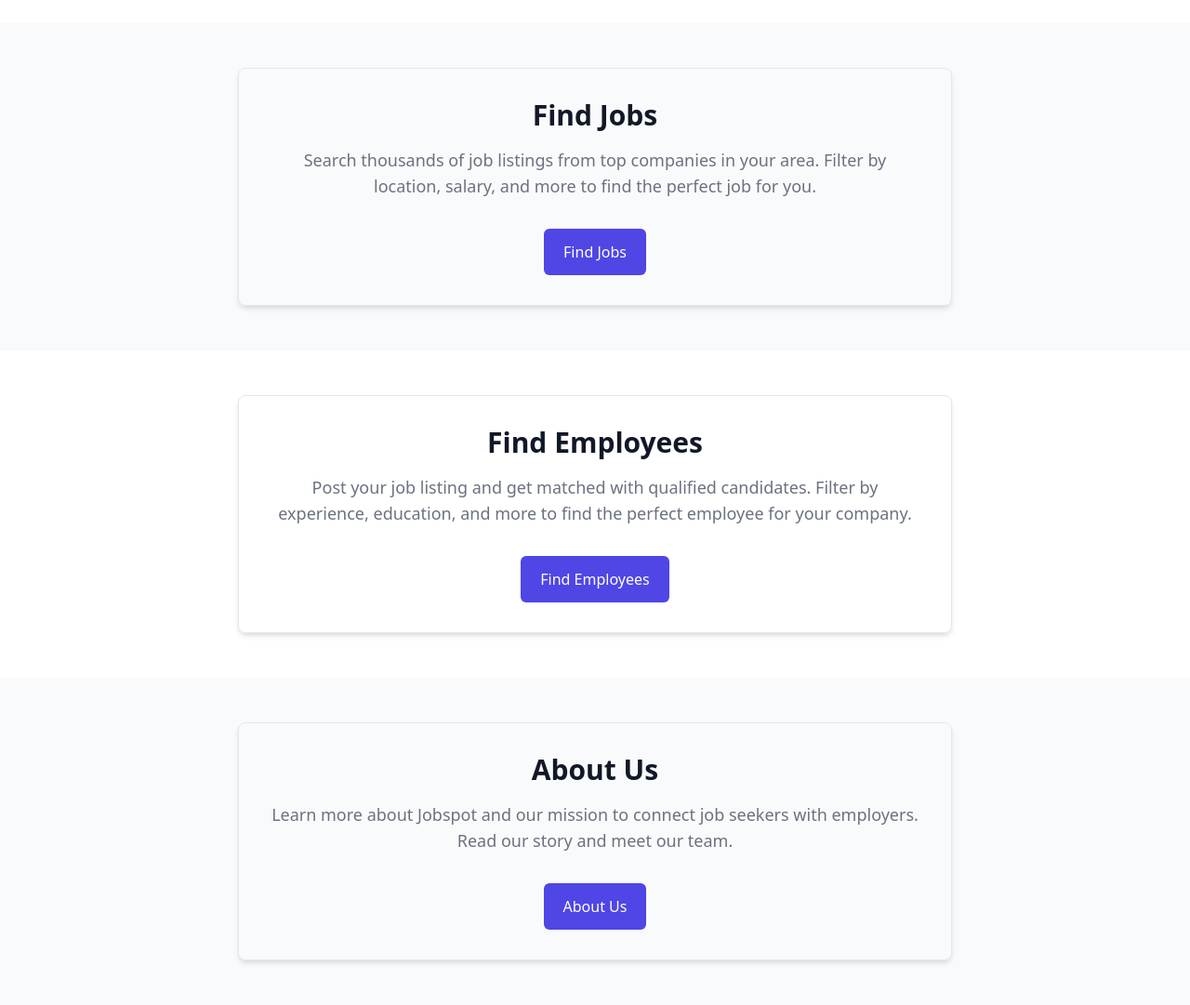
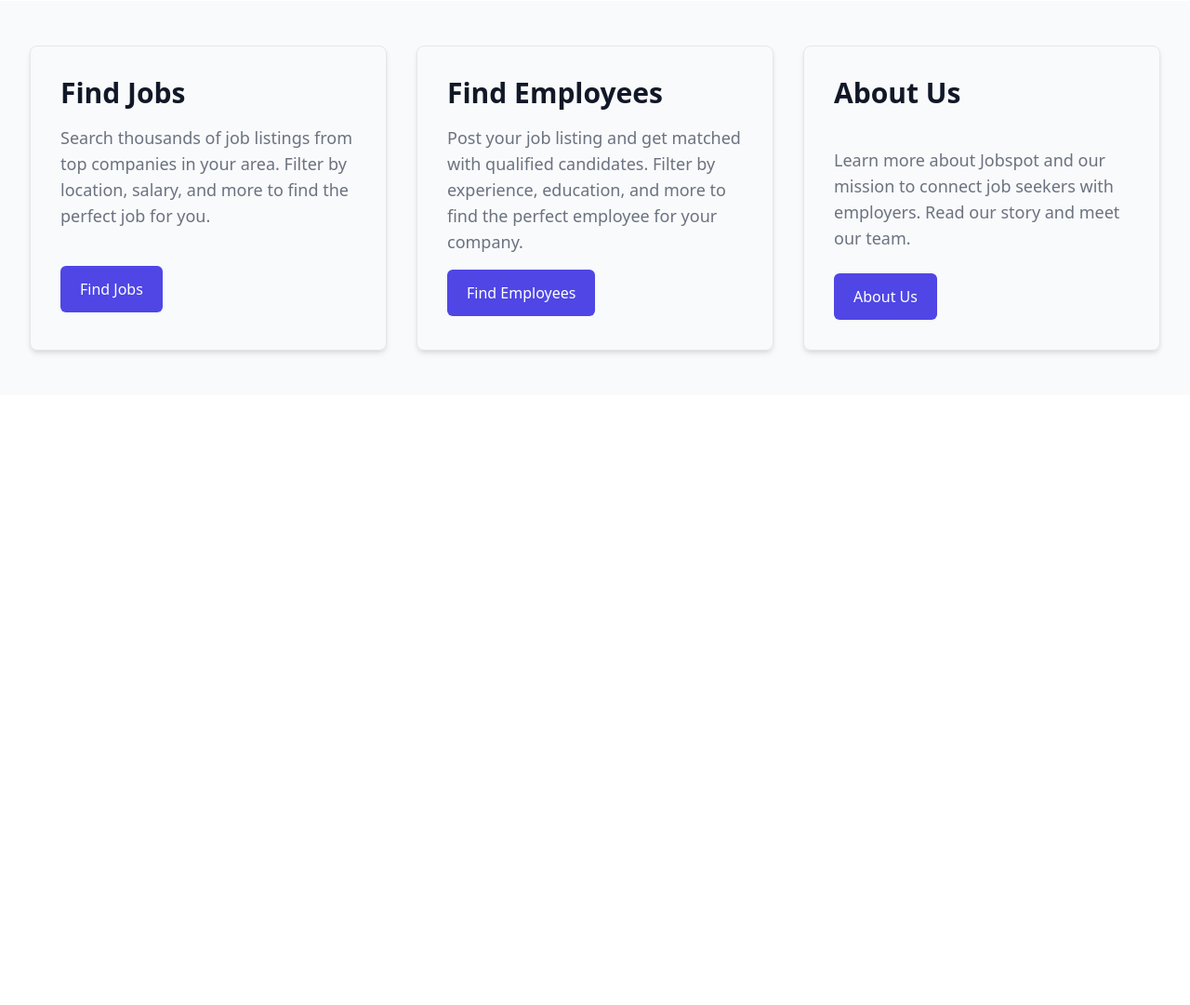
Before and after one commit to Lythical1/backend-eind-project, a PHP site: page / in a window 1280 px wide. Shown: the part 535-1616 px from the top of the page at 93% size. After the commit the page ends 917 px from the top, so only its background shows below. Run offline with PHP 8.4, Linux system fonts and the light colour scheme.

Commit message:
changed the cards so that the buttons align horizontally

```diff
--- a/index.php
+++ b/index.php
@@ -15,11 +15,10 @@ include_once "connector.php";
 <body class="bg-gray-100">
     <?php include_once "navbar.php" ?>
 
-
     <div class="bg-white">
         <div class="max-w-7xl mx-auto py-12 px-4 sm:px-6 lg:py-16 lg:px-8">
-            <div class="lg:grid lg:grid-cols-2 lg:gap-8 lg:items-center">
-                <div>
+            <div class="lg:flex lg:justify-between lg:items-center">
+                <div class="lg:w-2/3">
                     <h2 class="text-3xl font-extrabold text-gray-900 sm:text-4xl">
                         Find Your Next Job or Employee
                     </h2>
@@ -36,13 +35,8 @@ include_once "connector.php";
                         </div>
                     </div>
                 </div>
-                <div class="mt-10 -mx-4 relative lg:mt-0" aria-hidden="true">
-                    <svg class="absolute left-1/2 transform -translate-x-1/2 translate-y-16 lg:hidden" width="784"
-                        height="404" fill="none" viewBox="0 0 784 404">
-
-
-                    </svg>
-                    <img class="relative mx-auto" width="490"
+                <div class="mt-10 lg:w-1/3">
+                    <img class="w-full rounded-lg shadow-md"
                         src="https://tailwindui.com/img/component-images/full-width-with-sidebar.jpg" alt="">
                 </div>
             </div>
@@ -51,7 +45,7 @@ include_once "connector.php";
 
     <div class="bg-gray-50">
         <div class="max-w-7xl mx-auto py-12 px-4 sm:px-6 lg:px-8">
-            <div class="max-w-3xl mx-auto text-center">
+            <div class="grid grid-cols-1 gap-8 sm:grid-cols-2 lg:grid-cols-3">
                 <div class="border rounded-lg p-8 shadow-md">
                     <h2 class="text-3xl font-extrabold text-gray-900">
                         Find Jobs
@@ -62,17 +56,10 @@ include_once "connector.php";
                         more to find the perfect job for you.
                     </p>
                     <a href="find_job.php"
-                        class="mt-8 w-full inline-flex items-center justify-center px-5 py-3 border border-transparent text-base font-medium rounded-md text-white bg-indigo-600 hover:bg-indigo-700 sm:w-auto">
+                        class="mt-10 w-full inline-flex items-center justify-center px-5 py-3 border border-transparent text-base font-medium rounded-md text-white bg-indigo-600 hover:bg-indigo-700 sm:w-auto">
                         Find Jobs
                     </a>
                 </div>
-            </div>
-        </div>
-    </div>
-
-    <div class="bg-white">
-        <div class="max-w-7xl mx-auto py-12 px-4 sm:px-6 lg:px-8">
-            <div class="max-w-3xl mx-auto text-center">
                 <div class="border rounded-lg p-8 shadow-md">
                     <h2 class="text-3xl font-extrabold text-gray-900">
                         Find Employees
@@ -83,28 +70,21 @@ include_once "connector.php";
                         and more to find the perfect employee for your company.
                     </p>
                     <a href="find_employee.php"
-                        class="mt-8 w-full inline-flex items-center justify-center px-5 py-3 border border-transparent text-base font-medium rounded-md text-white bg-indigo-600 hover:bg-indigo-700 sm:w-auto">
+                        class="mt-4 w-full inline-flex items-center justify-center px-5 py-3 border border-transparent text-base font-medium rounded-md text-white bg-indigo-600 hover:bg-indigo-700 sm:w-auto">
                         Find Employees
                     </a>
                 </div>
-            </div>
-        </div>
-    </div>
-
-    <div class="bg-gray-50">
-        <div class="max-w-7xl mx-auto py-12 px-4 sm:px-6 lg:px-8">
-            <div class="max-w-3xl mx-auto text-center">
                 <div class="border rounded-lg p-8 shadow-md">
                     <h2 class="text-3xl font-extrabold text-gray-900">
                         About Us
                     </h2>
-                    <p class="mt-4 text-lg text-gray-500">
+                    <p class="mt-10 text-lg text-gray-500">
                         Learn more about Jobspot and our mission to connect job seekers with employers. Read our story
                         and
                         meet our team.
                     </p>
                     <a href="about_us.php"
-                        class="mt-8 w-full inline-flex items-center justify-center px-5 py-3 border border-transparent text-base font-medium rounded-md text-white bg-indigo-600 hover:bg-indigo-700 sm:w-auto">
+                        class="mt-6 w-full inline-flex items-center justify-center px-5 py-3 border border-transparent text-base font-medium rounded-md text-white bg-indigo-600 hover:bg-indigo-700 sm:w-auto">
                         About Us
                     </a>
                 </div>
```
